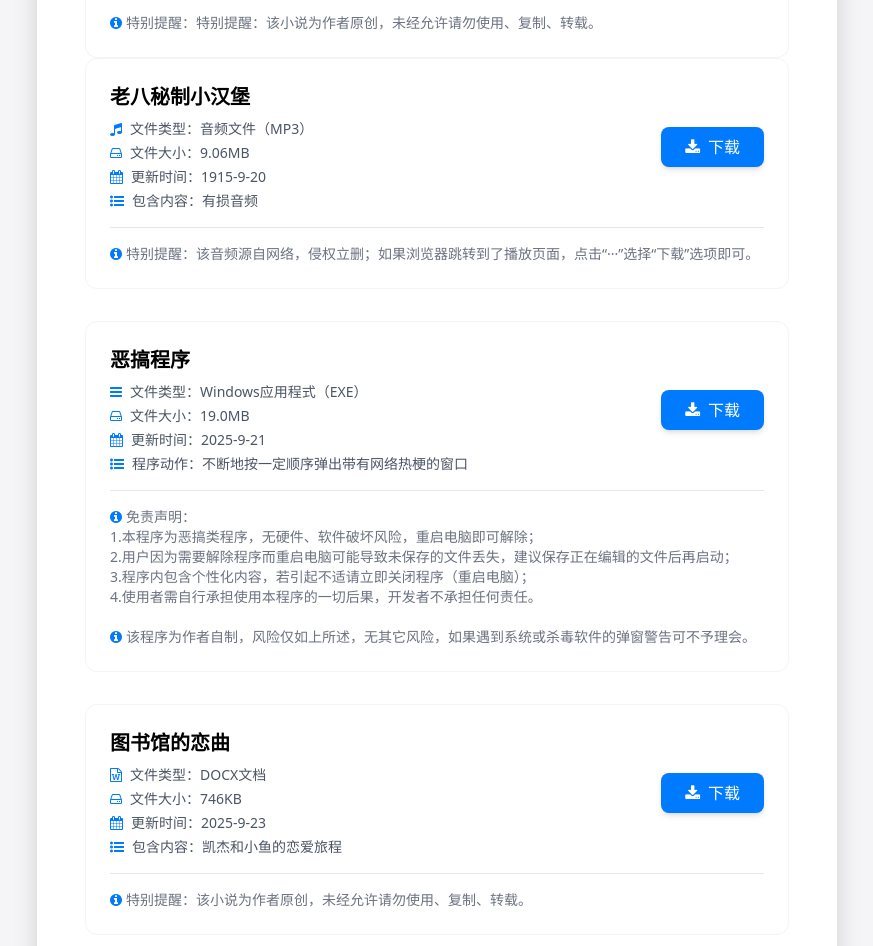
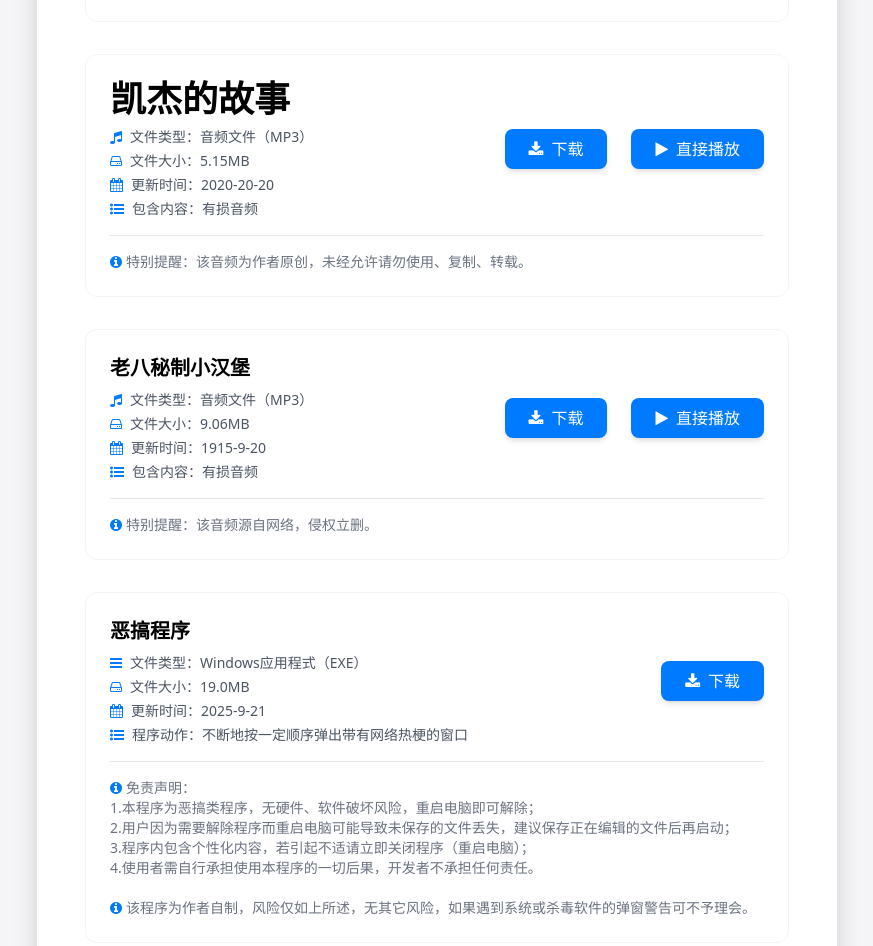
Before and after one commit to CameronDing/cameronding.github.io, a plain HTML site: page download-page.html in a window 1280 px wide. Shown: the part 589-1535 px from the top of the page, without its empty margins (203-1076 px from the left). Drawn offline with nearby package versions, Linux system fonts and the light colour scheme.

Commit message:
Update download-page.html

```diff
--- a/download-page.html
+++ b/download-page.html
@@ -70,12 +70,13 @@
             </div>
         </div>
 
+        <div class="space-y-8">
         <!-- 文件列表区域 -->
             <div class="file-card bg-light p-6 rounded-xl border border-gray-100">
                 <div class="flex flex-col md:flex-row md:items-center justify-between gap-6">
                     <!-- 文件信息 -->
                     <div class="flex-1">
-                        <h3 class="text-6xl font-semibold text-dark mb-2">地下幻城——<br>丁佳铭之十年脑血栓至臻之作</h3>
+                        <h3 class="text-5xl font-semibold text-dark mb-2">地下幻城——<br>丁佳铭之十年脑血栓至臻之作</h3>
                         <div class="text-gray-600 space-y-1 text-sm">
                             <p><i class="fa fa-file-word-o mr-2 text-primary"></i>文件类型：DOCX文档</p>
                             <p><i class="fa fa-hdd-o mr-2 text-primary"></i>文件大小：93.9KB</p>
@@ -102,8 +103,46 @@
                 </div>
             </div>
 
-        <div class="space-y-8">
             <!-- 文件1 -->
+            <div class="file-card bg-light p-6 rounded-xl border border-gray-100">
+                <div class="flex flex-col md:flex-row md:items-center justify-between gap-6">
+                    <!-- 文件信息 -->
+                    <div class="flex-1">
+                        <h3 class="text-4xl font-semibold text-dark mb-2">凯杰的故事</h3>
+                        <div class="text-gray-600 space-y-1 text-sm">
+                            <p><i class="fa fa-music mr-2 text-primary"></i>文件类型：音频文件（MP3）</p>
+                            <p><i class="fa fa-hdd-o mr-2 text-primary"></i>文件大小：5.15MB</p>
+                            <p><i class="fa fa-calendar mr-2 text-primary"></i>更新时间：2020-20-20</p>
+                            <p><i class="fa fa-list-ul mr-2 text-primary"></i>包含内容：有损音频</p>
+                        </div>
+                    </div>
+
+                    <!-- 下载按钮 -->
+                    <div class="flex-shrink-0">
+                        <a
+                            href="https://djm.pages.dev/files/Kaijie's Story.mp3"
+                            download="凯杰的故事.mp3"
+                            class="inline-block bg-primary hover:bg-primary/90 text-white px-6 py-2 rounded-lg font-medium transition-all duration-300 shadow-md hover:shadow-lg flex items-center gap-2"
+                        >
+                            <i class="fa fa-download"></i>
+                            <span>下载</span>
+                        </a>
+                    </div>
+                    <div class="flex-shrink-0">
+                        <a
+                            href="https://djm.pages.dev/play-page.html?url=https://djm.pages.dev/files/Kaijie's Story.mp3&title=凯杰的故事&autoplay=true"
+                            class="inline-block bg-primary hover:bg-primary/90 text-white px-6 py-2 rounded-lg font-medium transition-all duration-300 shadow-md hover:shadow-lg flex items-center gap-2"
+                        >
+                            <i class="fa fa-play"></i>
+                            <span>直接播放</span>
+                        </a>
+                    </div>
+                </div>
+                <div class="mt-4 pt-4 border-t border-gray-200">
+                    <p class="text-gray-500 text-sm"><i class="fa fa-info-circle mr-1 text-primary"></i>特别提醒：该音频为作者原创，未经允许请勿使用、复制、转载。</p>
+                </div>
+            </div>
+
             <div class="file-card bg-light p-6 rounded-xl border border-gray-100">
                 <div class="flex flex-col md:flex-row md:items-center justify-between gap-6">
                     <!-- 文件信息 -->
@@ -128,9 +167,18 @@
                             <span>下载</span>
                         </a>
                     </div>
+                    <div class="flex-shrink-0">
+                        <a
+                            href="https://djm.pages.dev/play-page.html?url=https://djm.pages.dev/files/Laoba.mp3&title=老八秘制小汉堡&autoplay=true"
+                            class="inline-block bg-primary hover:bg-primary/90 text-white px-6 py-2 rounded-lg font-medium transition-all duration-300 shadow-md hover:shadow-lg flex items-center gap-2"
+                        >
+                            <i class="fa fa-play"></i>
+                            <span>直接播放</span>
+                        </a>
+                    </div>
                 </div>
                 <div class="mt-4 pt-4 border-t border-gray-200">
-                    <p class="text-gray-500 text-sm"><i class="fa fa-info-circle mr-1 text-primary"></i>特别提醒：该音频源自网络，侵权立删；如果浏览器跳转到了播放页面，点击“···”选择“下载”选项即可。</p>
+                    <p class="text-gray-500 text-sm"><i class="fa fa-info-circle mr-1 text-primary"></i>特别提醒：该音频源自网络，侵权立删。</p>
                 </div>
             </div>
 
```
